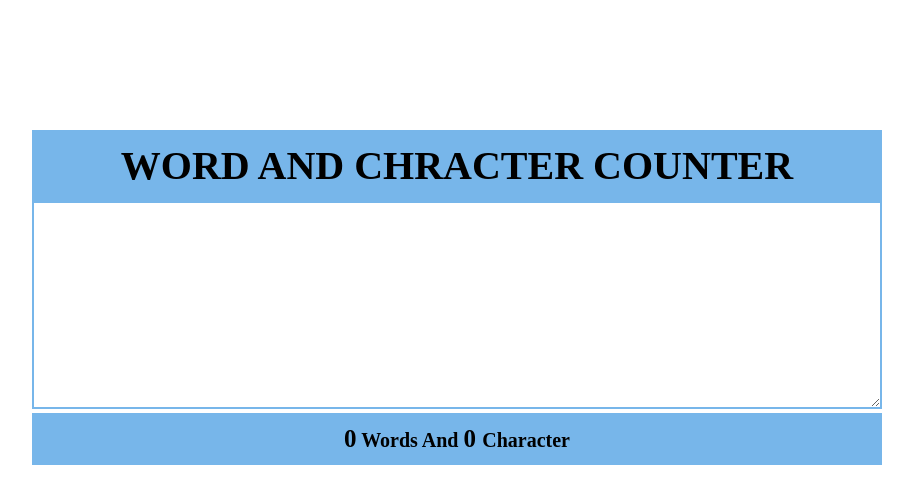
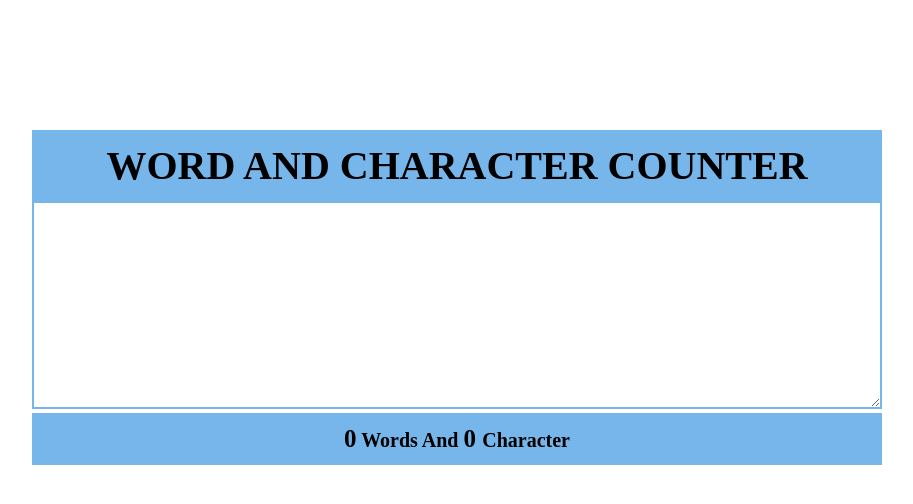
Before and after one commit to vishalk3102/wordcounter.github.io, a plain HTML site: page index.html in a window 1280 px wide. Shown: the whole page, without its empty margins (183-1096 px from the left). Drawn offline with Linux system fonts and the light colour scheme.

Commit message:
updated index file
character spelling updated

```diff
--- a/index.html
+++ b/index.html
@@ -9,7 +9,7 @@
   </head>
   <body>
     <div class="container">
-      <h1 class="heading">word and chracter counter</h1>
+      <h1 class="heading">word and character counter</h1>
       <textarea name="" id="text-box" cols="30" rows="10"></textarea>
       <p>
         <span id="word">0</span> words and
```
